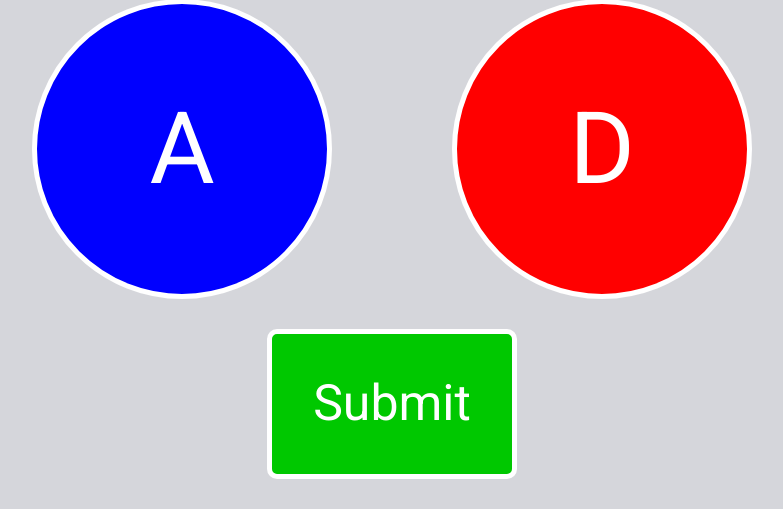
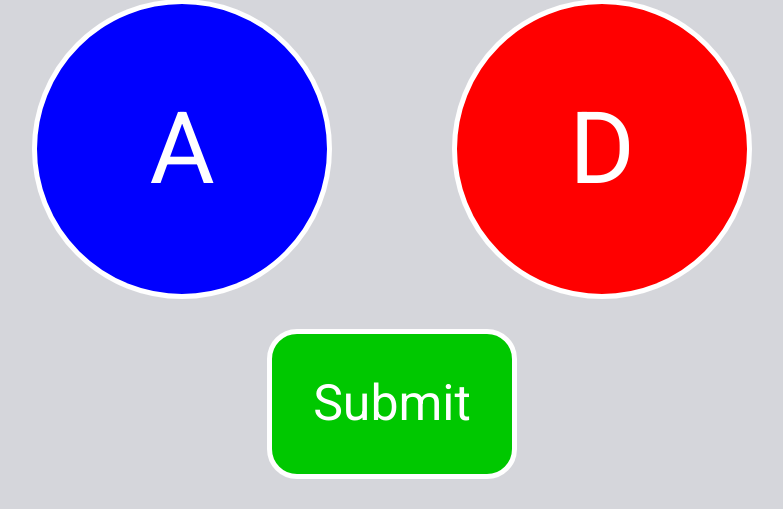
Before and after one commit to Bisoros/lstm-research-website, a Flask app: page / in a window 1280 px wide. Shown: the part 480-989 px from the top of the page, without its empty margins (248-1031 px from the left). Run offline with Flask 2, Linux system fonts and the light colour scheme; some libraries are stand-ins or nearby versions.

Commit message:
rounded submit button

```diff
--- a/templates/index.html
+++ b/templates/index.html
@@ -205,7 +205,7 @@
         font-size: 50px;
         border: 5px solid white;
         background: rgb(0, 200, 0);
-        border-radius: 10px;
+        border-radius: 30px;
         text-align: center;
         padding: 15px;
         margin: 30px;
```
